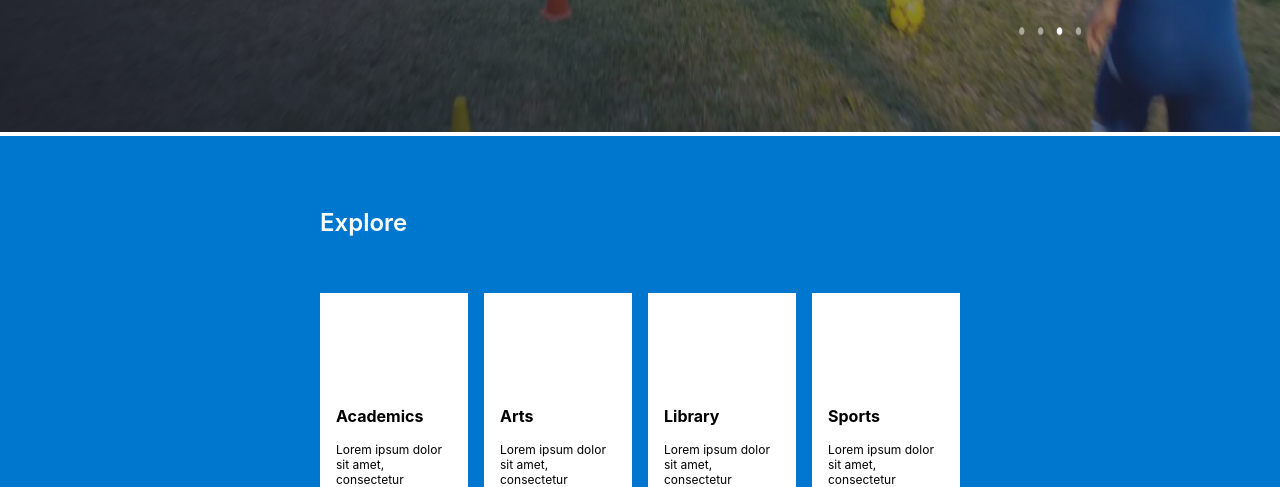
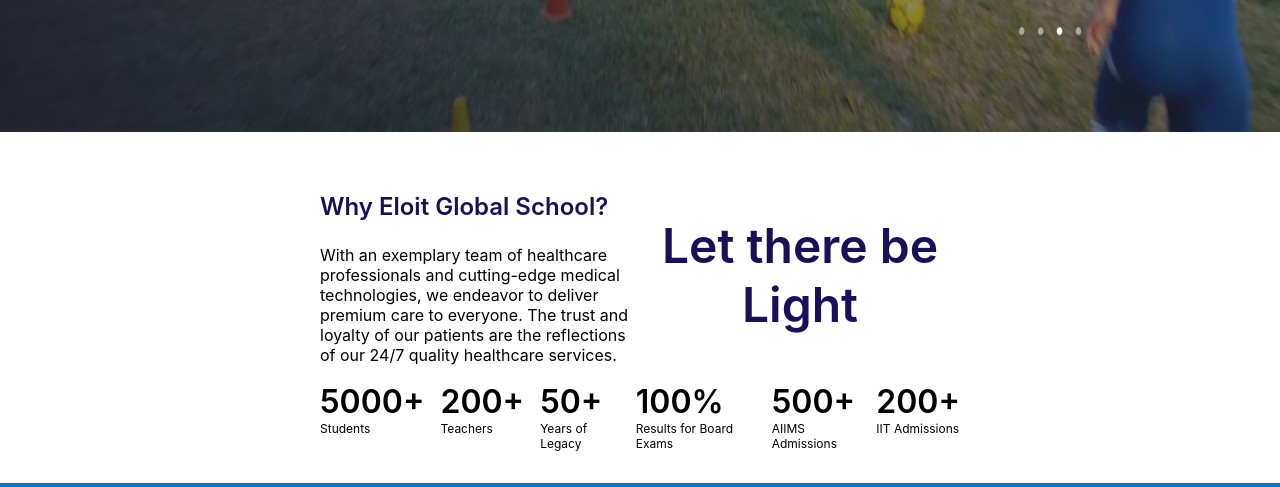
Before and after one commit to richujain/eloit, a React (Create React App) app: page / in a window 1280 px wide. Shown: the part 580-1067 px from the top of the page. Built offline with nearby package versions, Linux system fonts and the light colour scheme; no server answers.

Commit message:
Intro section completed

```diff
--- a/src/App.js
+++ b/src/App.js
@@ -4,12 +4,14 @@
 import Banner from "./components/Banner/Banner";
 import AboutUs from "./components/AboutUs/AboutUs";
 import Explore from "./components/Explore/Explore";
+import Intro from "./components/Intro/Intro";
 
 function App() {
   return (
     <React.Fragment>
       <Header />
       <Banner />
+      <Intro />
       <Explore />
       <AboutUs />
     </React.Fragment>
--- a/src/components/Explore/Explore.module.css
+++ b/src/components/Explore/Explore.module.css
@@ -4,6 +4,7 @@
   background-color: var(--secondary-color);
   align-self: center;
   padding: 3rem 20rem;
+  margin: 2rem 0rem;
 }
 .title {
   color: #fff;
@@ -44,6 +45,10 @@
   padding: 0.5rem 2rem;
   border: none;
 }
+.button:hover {
+  transform: scale(1.05);
+  cursor: pointer;
+}
 @media (max-width: 60em) {
   .exploreContainer {
     width: 100%;
--- /dev/null
+++ b/src/components/Intro/Intro.js
@@ -0,0 +1,42 @@
+import React from "react";
+import classes from "./Intro.module.css";
+
+export default function Intro() {
+  const stats = (stats, statsText) => {
+    return (
+      <div>
+        <p className={classes.stats}>{stats}</p>
+        <p className={classes.statsText}>{statsText}</p>
+      </div>
+    );
+  };
+  return (
+    <div className={classes.introContainer}>
+      <div className={classes.introItems}>
+        <div className={classes.introItemsSubcontainer}>
+          <p className={classes.introSubtitle}>Why Eloit Global School?</p>
+          <p className={classes.introText}>
+            With an exemplary team of healthcare professionals and cutting-edge
+            medical technologies, we endeavor to deliver premium care to
+            everyone. The trust and loyalty of our patients are the reflections
+            of our 24/7 quality healthcare services.
+          </p>
+        </div>
+        <div className={classes.introItemsSubcontainer}>
+          <p className={classes.introTitle}>
+            Let there be <br />
+            Light
+          </p>
+        </div>
+      </div>
+      <div className={classes.statsContainer}>
+        {stats("5000+", "Students")}
+        {stats("200+", "Teachers")}
+        {stats("50+", "Years of Legacy")}
+        {stats("100%", "Results for Board Exams")}
+        {stats("500+", "AIIMS Admissions")}
+        {stats("200+", "IIT Admissions")}
+      </div>
+    </div>
+  );
+}
--- /dev/null
+++ b/src/components/Intro/Intro.module.css
@@ -0,0 +1,42 @@
+.introContainer {
+  display: flex;
+  flex-direction: column;
+  margin: 2rem 20rem;
+}
+.introItems {
+  display: flex;
+  flex-direction: row;
+}
+
+.introItemsSubcontainer {
+  width: 50%;
+}
+.introTitle {
+  font-size: 3rem;
+  color: var(--primary-color);
+  font-weight: 600;
+  text-align: center;
+}
+.introSubtitle {
+  color: var(--primary-color);
+  font-size: 1.5rem;
+  font-weight: 600;
+}
+.introText {
+  white-space: pre-wrap;
+}
+.statsContainer {
+  display: flex;
+  flex-direction: row;
+  justify-content: space-between;
+  gap: 1rem;
+}
+.stats {
+  font-weight: 600;
+  font-size: 2rem;
+  margin: 0;
+}
+.statsText {
+  margin: 0;
+  font-size: 0.75rem;
+}
```
